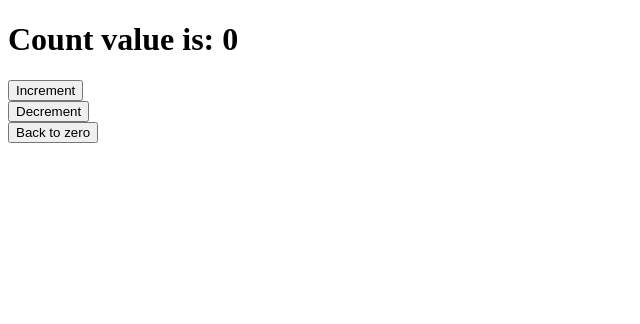
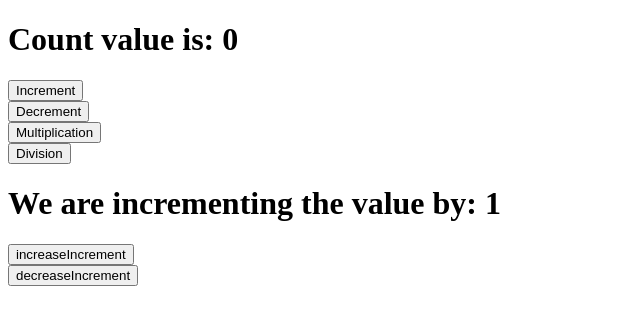
Before and after one commit to FreshLemur/Really-studying-react, a React (Vite) app in the folder reactpro/: page / in a window 1280 px wide. Shown: the top 324 px of the page, without its empty margins (0-640 px from the left). Built offline with nearby package versions, Linux system fonts and the light colour scheme.

Commit message:
24 lesson ended

```diff
--- a/reactpro/src/components/Counter.jsx
+++ b/reactpro/src/components/Counter.jsx
@@ -3,47 +3,46 @@ import { useState } from "react";
 export default function Counter() {
   const [count, setCount] = useState(0);
   const increment = () => {
-    setCount(count + 1);
+    setCount(count + incrementBy);
   };
   const decrement = () => {
-    setCount(count - 1);
+    setCount(count - incrementBy);
   };
-  const backToZero = () => {
-    setCount(0);
+  const multiplication = () => {
+    setCount(count * incrementBy);
+  };
+  const division = () => {
+    setCount(count / incrementBy);
+  };
+
+  const [incrementBy, setIncrementBy] = useState(1);
+
+  const increaseIncrement = () => {
+    setIncrementBy(incrementBy + 1);
+  };
+  const decreaseIncrement = () => {
+    setIncrementBy(incrementBy - 1);
   };
   return (
     <div>
       <h1>Count value is: {count} </h1>
+
       <button onClick={increment}>Increment</button>
       <br />
       <button onClick={decrement}>Decrement</button>
       <br />
-      <button onClick={backToZero}>Back to zero</button>
+      <button onClick={multiplication}>Multiplication</button>
+      <br />
+      <button onClick={division}>Division</button>
+
+      <h1>We are incrementing the value by: {incrementBy}</h1>
+      <button onClick={increaseIncrement}>increaseIncrement</button>
+      <br />
+      <button onClick={decreaseIncrement}>decreaseIncrement</button>
     </div>
   );
 }
-
-// increment +
-// decrement -
-// backToZero 0
-
-// const increment = () => {
-//     setCount(count + 1);
-//   };
-// Фактично, setCount встановлює значення для count. Те, що ми передамо сюди буде значенням змінної count.
-//      Отже, ми передали count + 1 і збільшили значення count на 1.
-
-// {count} має значення змінної count. Воно за замовчуванням = 0 через useState(0).
-//      Прийнято оголошувати стан компоненту його початку.
-
-// export default function Counter() {
-//     const [count, setCount] = useState(0);
-//     return <div>Count value is: </div>;
-//   }
-// const [count, setCount] = useState();
-//      use state hook - використання гаку стану.
-//      В змінній нам потрібно визначити дві речі. Перше - змінна стану (count).
-//      Друге - спеціальна функція, яка встановлюватиме значення для першої змінної (setCount).
-//      Ми не можемо просто напряму прописати count++, потрібна функція.
-//      Також ми можемо встановити початкове значення count, прописуючи useState(0).
-//      Таким чино, count === 0.
+// Отже, пояснення як це працює.
+// Сенс цього коду в тому, щоб показати можливість декілька станів в React.
+// incrementBy це значення, на яке будуть виконуватися певні математичні дії.
+// Це майже простенький калькулятор, який може додавати, віднімати, множити і ділити завдяки 2 стану - incrementBy.
```
Also changed, not shown: 1 other file (tests, documents, lock files or other folders).
